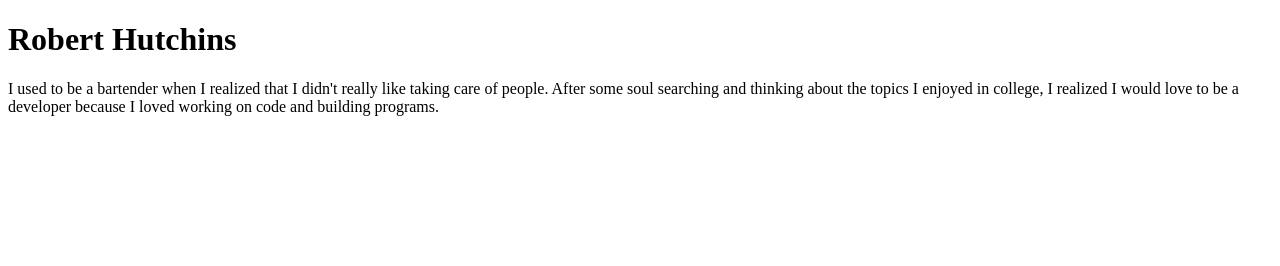
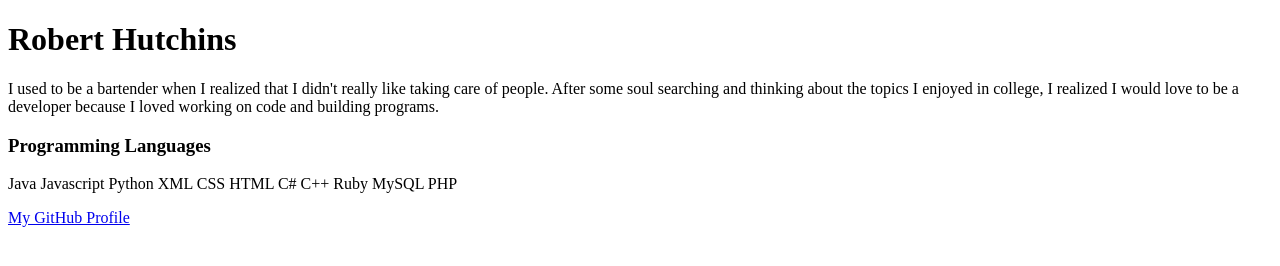
Before and after one commit to Just-Bob-Dev/Git-Skills, a plain HTML site: page index.html in a window 1280 px wide. Drawn offline with Linux system fonts and the light colour scheme.

Commit message:
Add info on programming language learning preferences.

```diff
--- a/index.html
+++ b/index.html
@@ -7,5 +7,8 @@
   <body>
     <h1>Robert Hutchins</h1>
     <p> I used to be a bartender when I realized that I didn't really like taking care of people. After some soul searching and thinking about the topics I enjoyed in college, I realized I would love to be a developer because I loved working on code and building programs.</p>
+    <h3>Programming Languages</h3>
+    <p>Java Javascript Python XML CSS HTML C# C++ Ruby MySQL PHP</p>
+    <a href="https://github.com/RagyHutch" target="_blank">My GitHub Profile</a>
   </body>
 </html>
```
